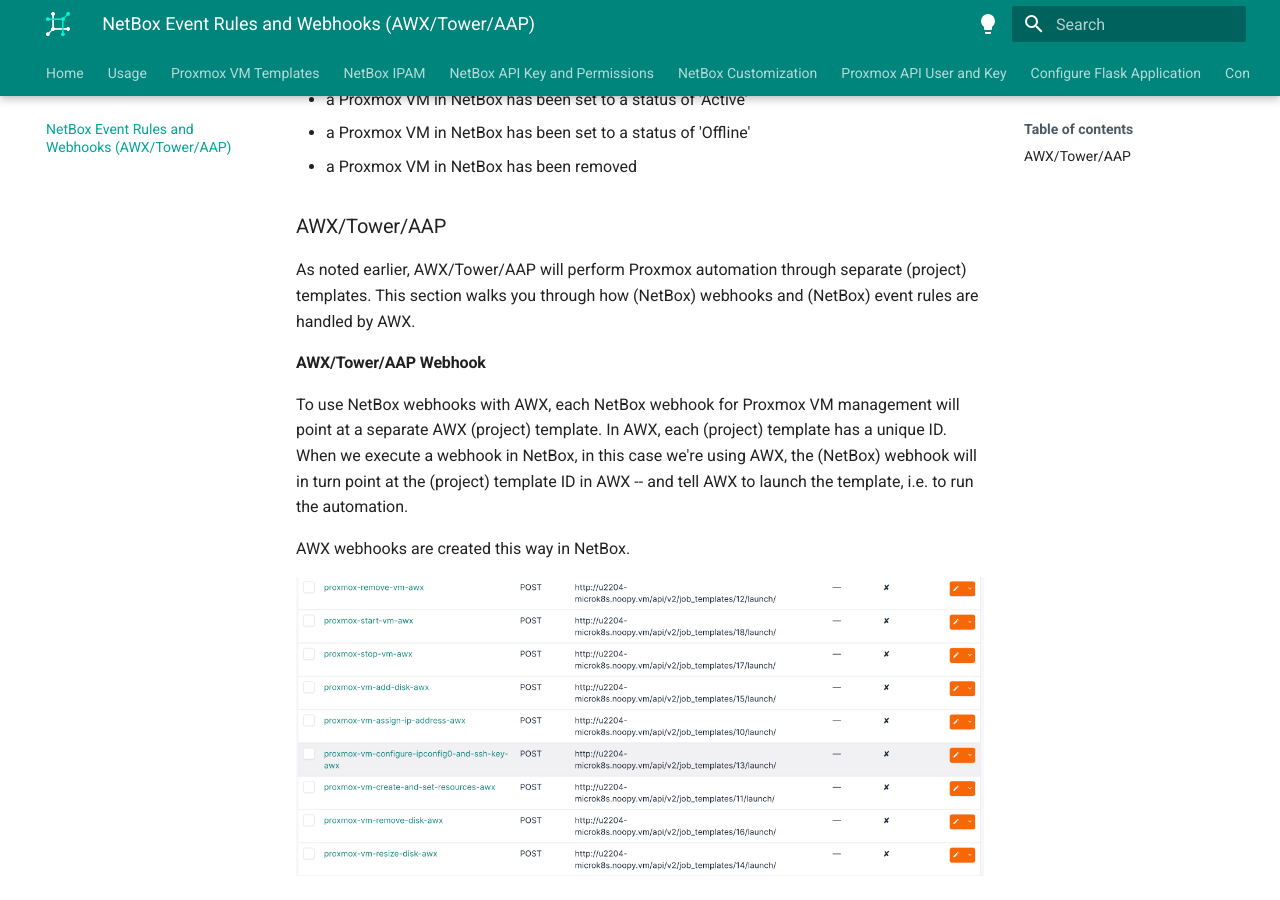
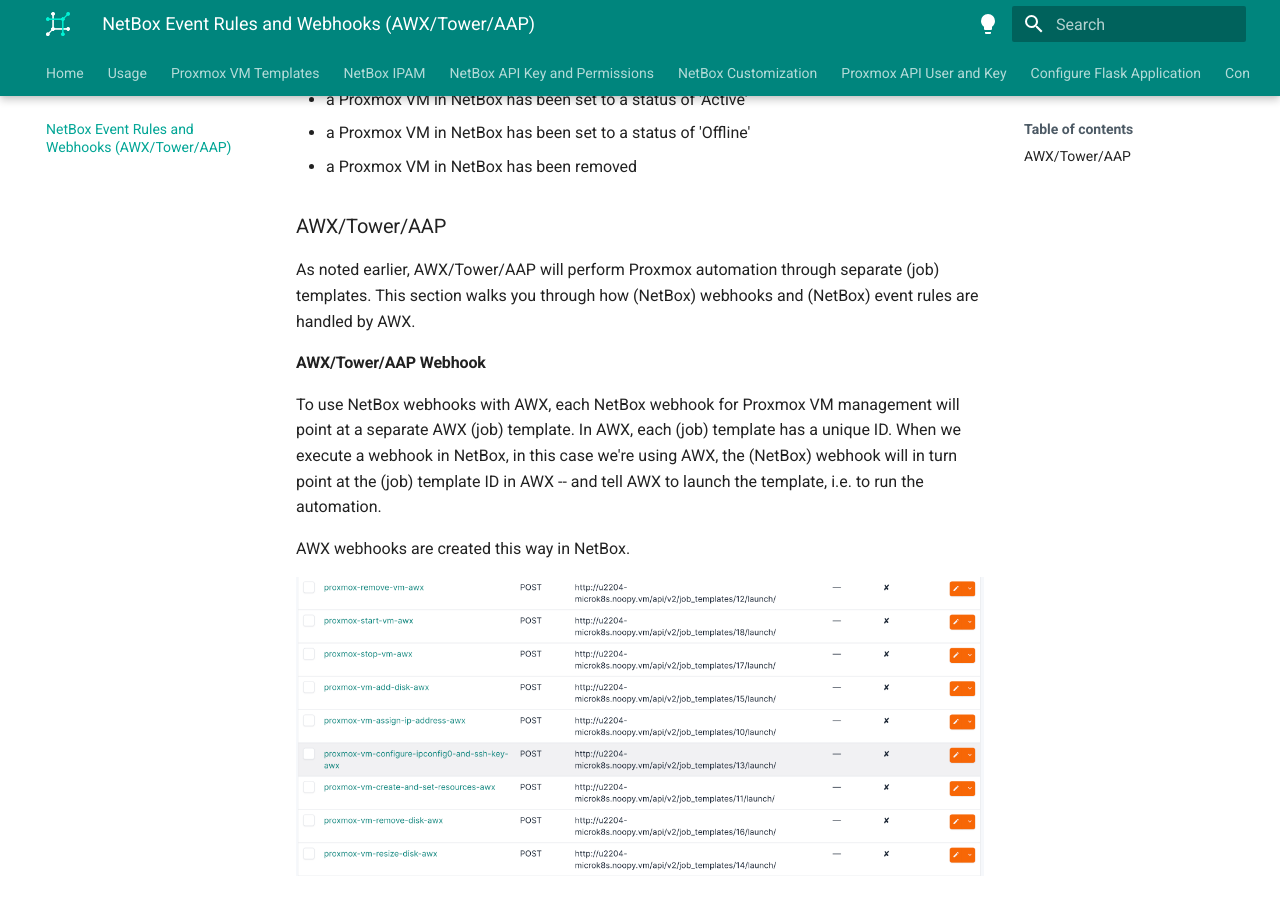
Before and after one commit to netboxlabs/netbox-proxmox-automation, an MkDocs documentation site: the page built from docs/netbox-event-rules-and-webhooks-awx-aap.md, in a window 1280 px wide and 900 px high, scrolled down 712 px. Built offline with MkDocs 1.6.1 and Material for MkDocs 9.7.7, drawn with Linux system fonts in a browser that asks for light colours; some of the changed text lies outside the part shown.

Commit message:
rename project template to job template

```diff
--- a/docs/netbox-event-rules-and-webhooks-awx-aap.md
+++ b/docs/netbox-event-rules-and-webhooks-awx-aap.md
@@ -22,11 +22,11 @@
 
 ### AWX/Tower/AAP
 
-As noted earlier, AWX/Tower/AAP will perform Proxmox automation through separate (project) templates.  This section walks you through how (NetBox) webhooks and (NetBox) event rules are handled by AWX.
+As noted earlier, AWX/Tower/AAP will perform Proxmox automation through separate (job) templates.  This section walks you through how (NetBox) webhooks and (NetBox) event rules are handled by AWX.
 
 #### AWX/Tower/AAP Webhook
 
-To use NetBox webhooks with AWX, each NetBox webhook for Proxmox VM management will point at a separate AWX (project) template.  In AWX, each (project) template has a unique ID.  When we execute a webhook in NetBox, in this case we're using AWX, the (NetBox) webhook will in turn point at the (project) template ID in AWX -- and tell AWX to launch the template, i.e. to run the automation.
+To use NetBox webhooks with AWX, each NetBox webhook for Proxmox VM management will point at a separate AWX (job) template.  In AWX, each (job) template has a unique ID.  When we execute a webhook in NetBox, in this case we're using AWX, the (NetBox) webhook will in turn point at the (job) template ID in AWX -- and tell AWX to launch the template, i.e. to run the automation.
 
 AWX webhooks are created this way in NetBox.
 
@@ -81,7 +81,7 @@
 
 #### AWX/Tower/AAP Event Rules
 
-Now let's take a look at the NetBox event rules that call an AWX webhook (project template) with Proxmox VM and VM disk object changes in Netbox.
+Now let's take a look at the NetBox event rules that call an AWX webhook (job template) with Proxmox VM and VM disk object changes in Netbox.
 
 ![NetBox Proxmox VM event rules AWX image](./images/netbox-proxmox-event-rules-awx.png)
 
```
Also changed, not shown: docs/configure-awx-aap.md (+3 -3 lines), docs/proxmox-vm-templates.md (+1 -1 lines).
